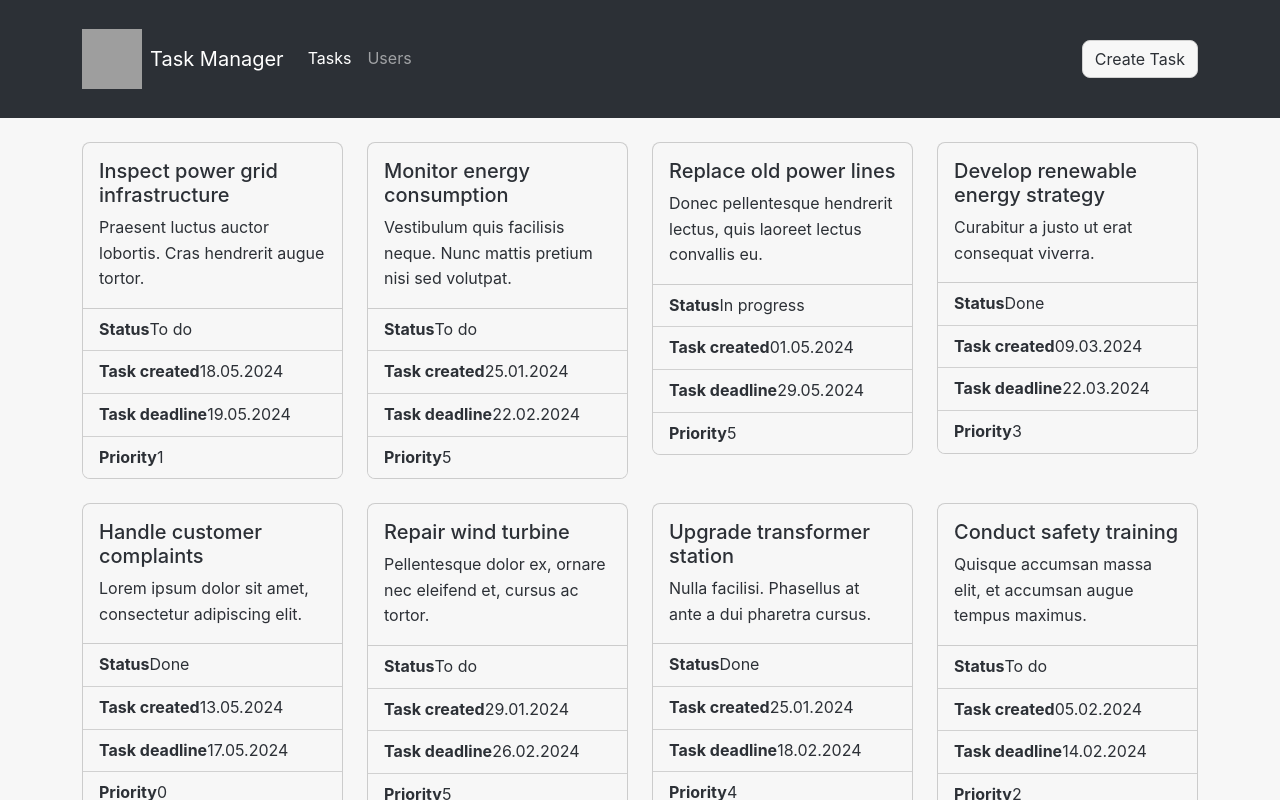
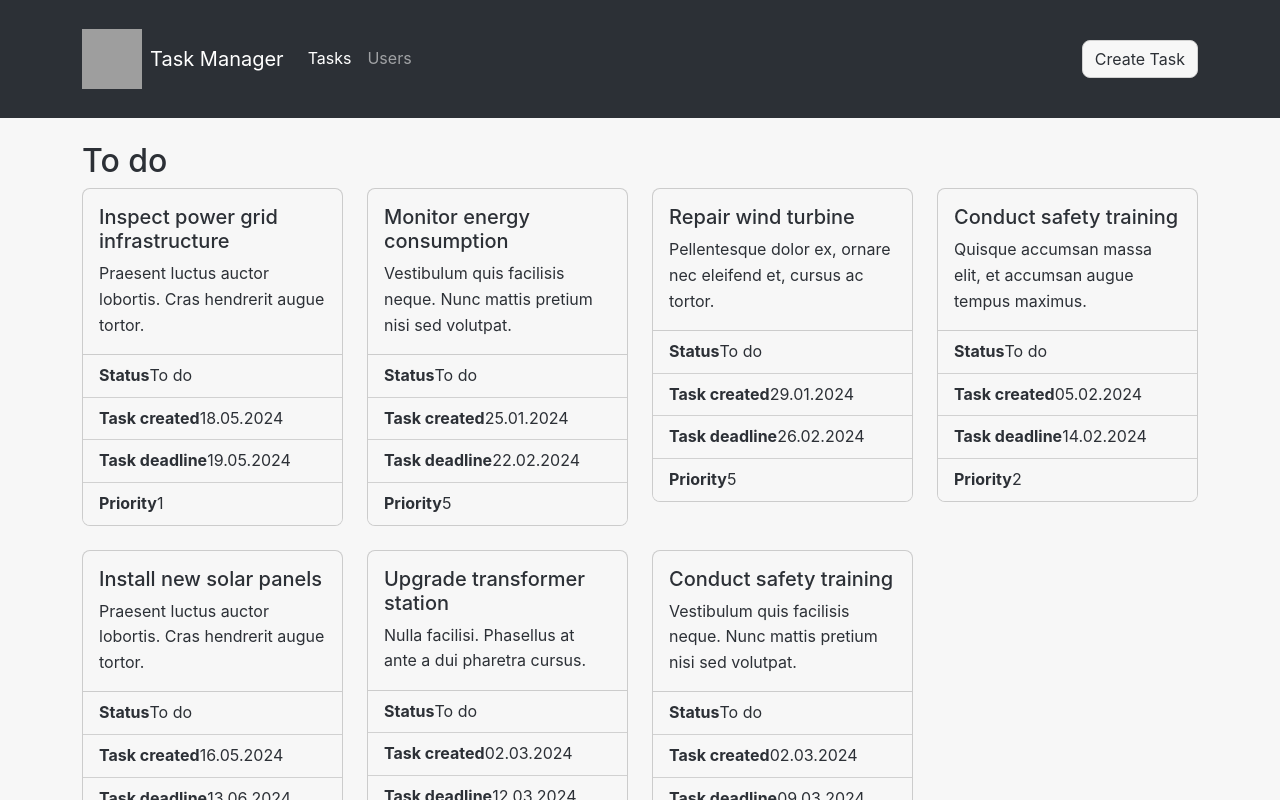
Before and after one commit to ivarsaris/taskmanager, an Angular app: page /tasks in a window 1280 px wide. Shown: the top 800 px of the page. Built offline with nearby package versions, Linux system fonts and the light colour scheme; grey boxes are pictures that could not be loaded.

Commit message:
sort tasks list by status

```diff
--- /dev/null
+++ b/src/app/tasks/task.parts.list.ts
@@ -0,0 +1,2 @@
+export const task_statuses = ['To do', 'In progress', 'Under review', 'Done'];
+export const task_priorities = [1,2,3,4,5];
--- a/src/app/tasks/tasks.component.html
+++ b/src/app/tasks/tasks.component.html
@@ -1,6 +1,11 @@
 <div class="row">
-    <ng-container *ngFor="let task of tasks_list">
-        <div class="col-xs-12 col-md-6 col-lg-3 mb-4">
+    <div class="col-12">
+        <div *ngFor="let status of task_statuses">
+            <div class="row">
+                <div class="col-12">
+                    <h2>{{ status }}</h2>
+                </div>
+                <div *ngFor="let task of getTasksByStatus(status)" class="col-xs-12 col-md-6 col-lg-3 mb-4">
                     <div class="card">
                         <div class="card-body">
                             <h5 class="card-title">{{ task.title }}</h5>
@@ -24,5 +29,7 @@
                         </ul>
                     </div>
                 </div>
-    </ng-container>
             </div>
+        </div>
+    </div>
+</div>
--- a/src/app/tasks/tasks.component.ts
+++ b/src/app/tasks/tasks.component.ts
@@ -2,6 +2,8 @@ import { NgFor } from '@angular/common';
 import { Component } from '@angular/core';
 import { type Task } from './task.model';
 import { tasks_list } from './tasks.list';
+import { task_statuses } from './task.parts.list';
+import { task_priorities } from './task.parts.list';
 
 @Component({
   selector: 'app-tasks',
@@ -10,6 +12,14 @@ import { tasks_list } from './tasks.list';
   templateUrl: './tasks.component.html',
   styleUrl: './tasks.component.scss'
 })
+
 export class TasksComponent {
   tasks_list = tasks_list;
+  task_statuses = task_statuses;
+  task_priorities = task_priorities;
+
+
+  getTasksByStatus(status: string) {
+    return this.tasks_list.filter(task => task.status === status);
+  }
 }
```
Lines whose indentation alone changed are shown as unchanged.
